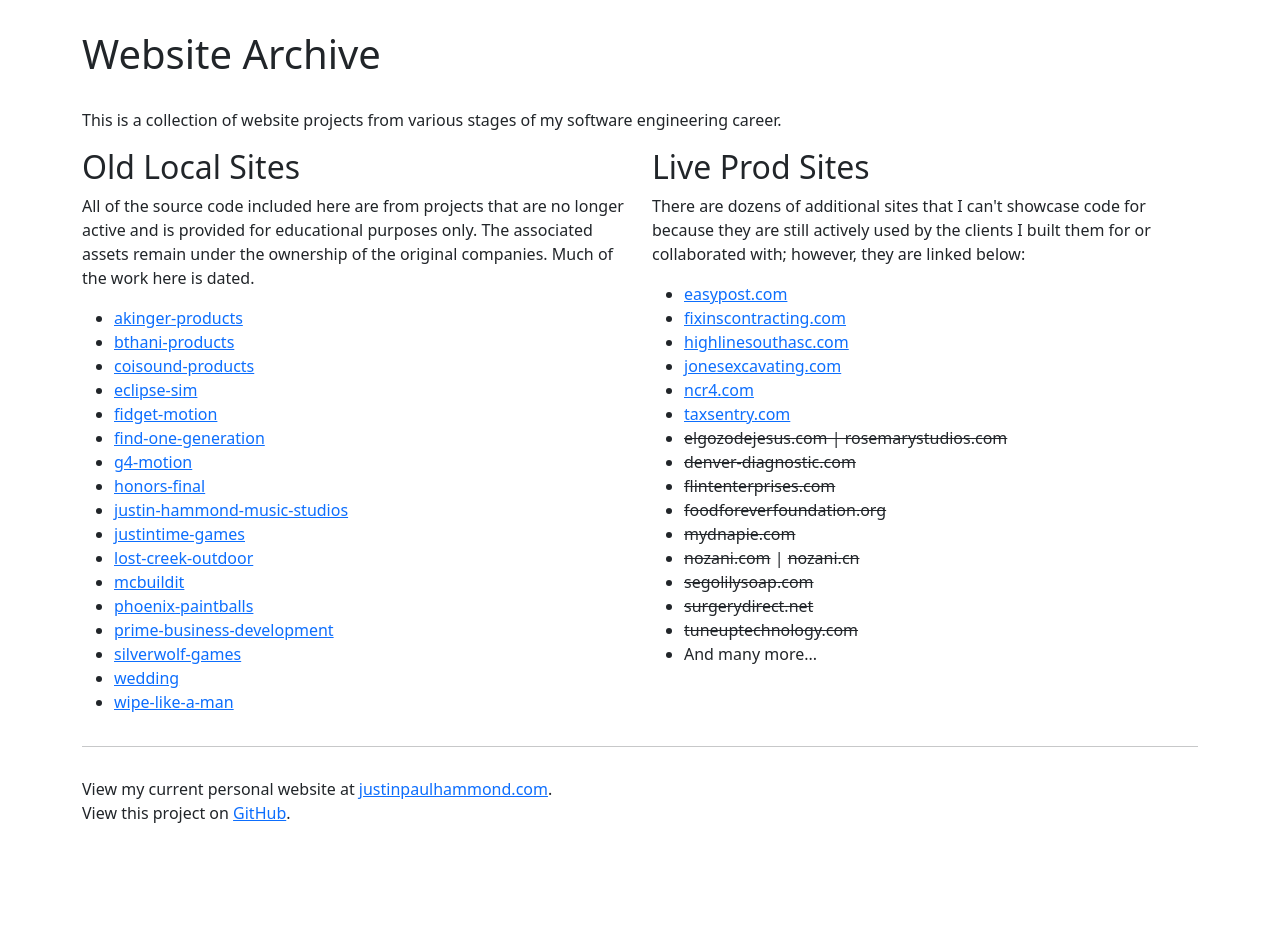
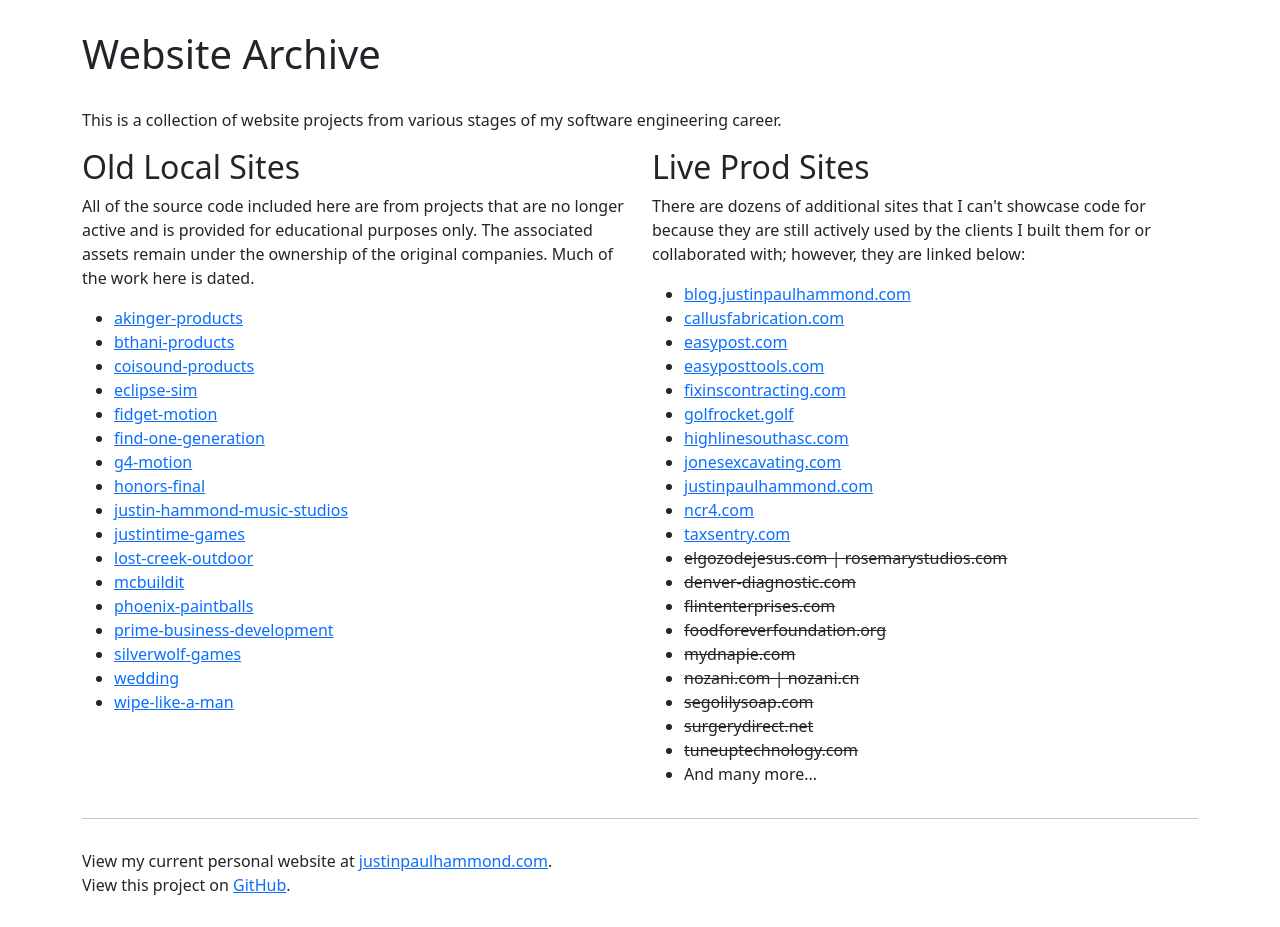
Before and after one commit to Justintime50/website-archive, a PHP site: page / in a window 1280 px wide. Before the commit the page ends 823 px from the top, so only its background shows below. Run offline with PHP 8.4, Linux system fonts and the light colour scheme.

Commit message:
feat: add more links

```diff
--- a/src/index.php
+++ b/src/index.php
@@ -40,10 +40,15 @@
                 <p>There are dozens of additional sites that I can't showcase code for because they are still actively used by the clients I built them for or collaborated with; however, they are linked below:</p>
 
                 <ul>
+                    <li><a href="https://blog.justinpaulhammond.com">blog.justinpaulhammond.com</a></li>
+                    <li><a href="https://callusfabrication.com">callusfabrication.com</a></li>
                     <li><a href="https://easypost.com">easypost.com</a></li>
+                    <li><a href="https://easyposttools.com">easyposttools.com</a></li>
                     <li><a href="https://fixinscontracting.com">fixinscontracting.com</a></li>
+                    <li><a href="https://golfrocket.golf">golfrocket.golf</a></li>
                     <li><a href="https://highlinesouthasc.com">highlinesouthasc.com</a></li>
                     <li><a href="https://jonesexcavating.com">jonesexcavating.com</a></li>
+                    <li><a href="https://justinpaulhammond.com">justinpaulhammond.com</a></li>
                     <li><a href="https://ncr4.com">ncr4.com</a></li>
                     <li><a href="https://taxsentry.com">taxsentry.com</a></li>
                     <li><s>elgozodejesus.com | rosemarystudios.com</s></li>
@@ -51,13 +56,12 @@
                     <li><s>flintenterprises.com</s></li>
                     <li><s>foodforeverfoundation.org</s></li>
                     <li><s>mydnapie.com</s></li>
-                    <li><s>nozani.com</s> | <s>nozani.cn</s></li>
+                    <li><s>nozani.com | nozani.cn</s></li>
                     <li><s>segolilysoap.com</s></li>
                     <li><s>surgerydirect.net</s></li>
                     <li><s>tuneuptechnology.com</s></li>
                     <li>And many more...</li>
                 </ul>
-
             </div>
         </div>
         <hr />
```
